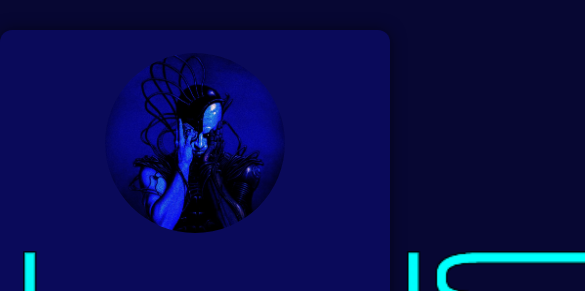
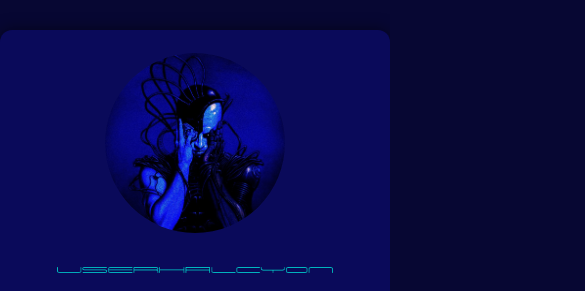
Before and after one commit to userhalcy0n/Website, a plain HTML site: page index.html in a window 390 px wide. Shown: the top 291 px of the page, 585 px wide, since content can reach past the window. Drawn offline with Linux system fonts and the light colour scheme.

Commit message:
Update index.html

```diff
--- a/index.html
+++ b/index.html
@@ -77,6 +77,11 @@
             .links li a i {
                 font-size: 5.5vw; /* Adjusted font size for smaller screens */
             }
+            .container img[src$="text.png"] {
+                width: 80%; /* Adjusted width for smaller screens */
+                height: auto; /* Maintain aspect ratio */
+                max-width: 300px; /* Limit maximum width */
+            }
         }
     </style>
 </head>
```
